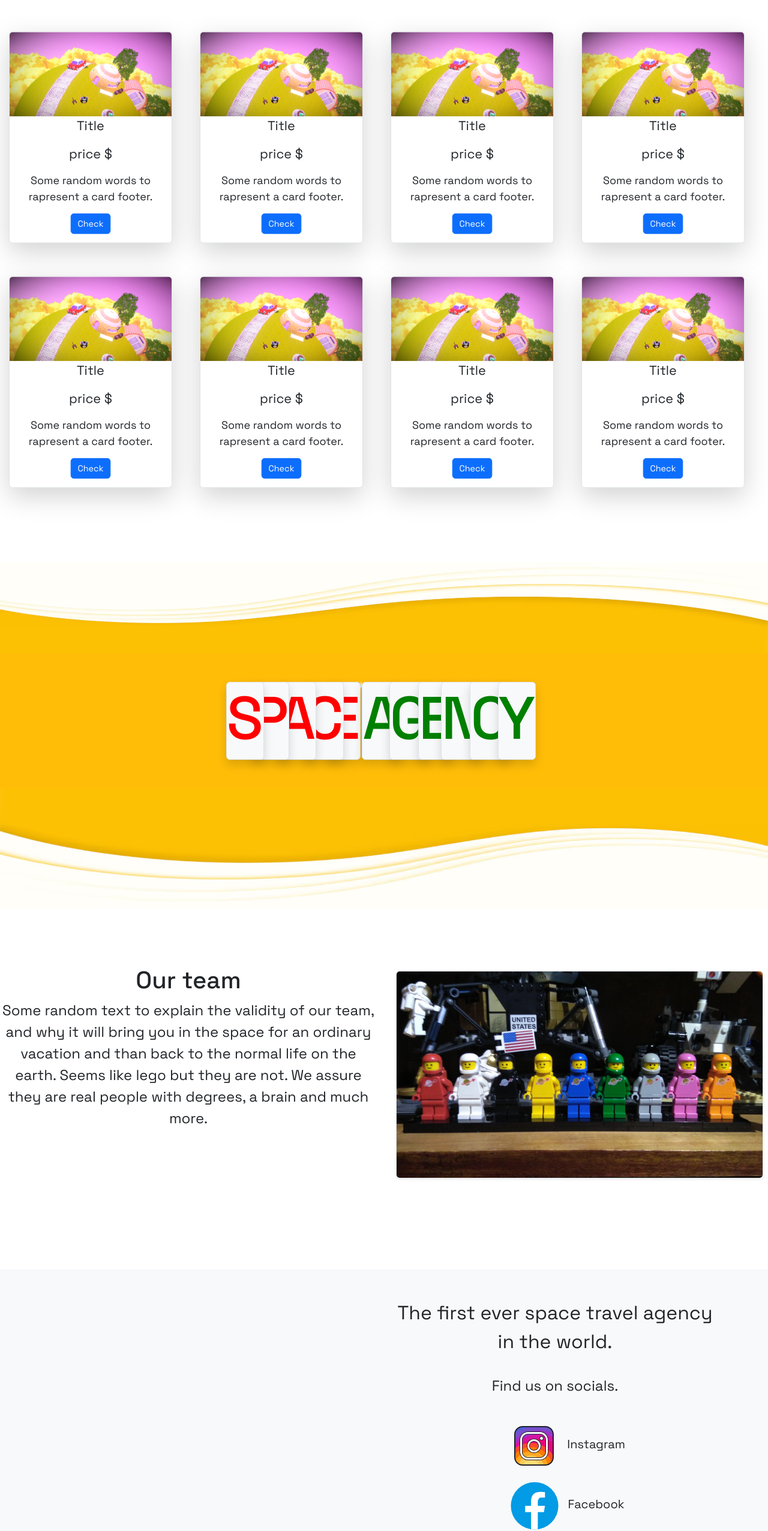
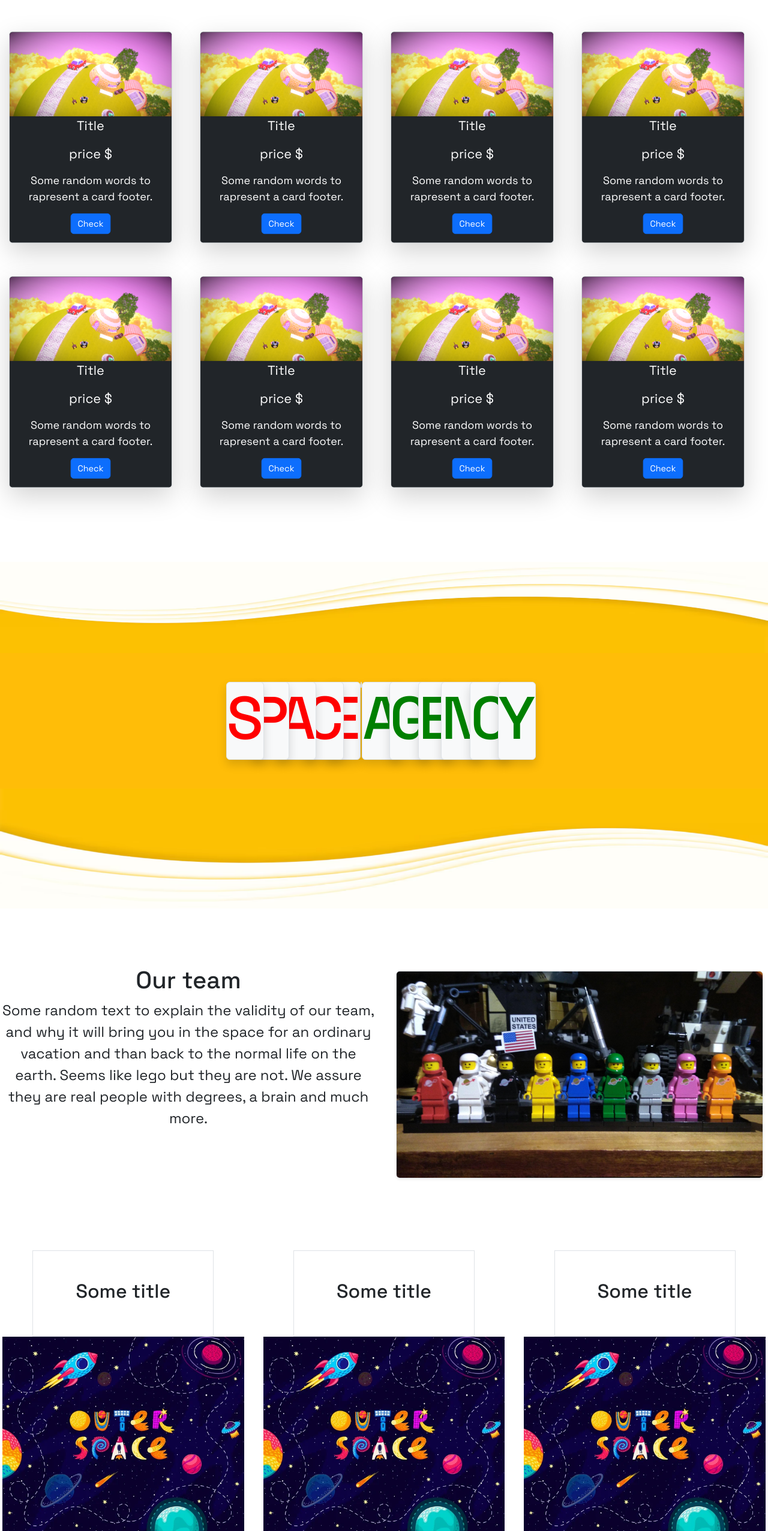
Before and after one commit to RaffaeleCaravett/space-client-angular, an Angular app: page / in a window 1280 px wide. Shown: the part 1059-3612 px from the top of the page at 60% size. Built offline with nearby package versions, Linux system fonts and the light colour scheme; no server answers.

Commit message:
adding some extra effects

```diff
--- a/src/app/components/home/home.component.html
+++ b/src/app/components/home/home.component.html
@@ -23,7 +23,7 @@
     </div>
       <div class="row px-3">
        <div class="col-lg-3 col-md-4 col-sm-6 p-2" *ngFor="let n of numbers">
-      <div class="border shadow-lg rounded card">
+      <div class="border shadow-lg rounded card bg-dark text-white">
         <img src="../../../assets/Images/card.png" alt="" class="rounded-top w-100">
         <p class="fs-4">Title</p>
         <p class="fs-4">price $</p>
@@ -56,5 +56,13 @@
         <img src="../../../assets/Images/team.jpg" alt="" class="w-100 rounded border shadow-sm">
       </div>
     </div>
+<div class="col-md-4 p-3 hover-effect" *ngFor="let n of numbers1">
+<div class="border py-5 w-75 m-auto">
+  <h2>Some title</h2>
+</div>
+<div class="w-100">
+  <img src="../../../assets/Images/space.jpg" alt="" class="w-100">
+</div>
+</div>
   </div>
 </div>
--- a/src/app/components/home/home.component.scss
+++ b/src/app/components/home/home.component.scss
@@ -170,3 +170,19 @@
   }
   }
 }
+.hover-effect{
+  &:hover{
+  .border{
+    transform: translateY(50px);
+    transition: 1s;
+  }
+  img{
+    transform: translateY(-50px);
+    transition: 1s;
+    z-index: 2;
+    }
+  }
+  .border, img{
+    transition: 1s;
+  }
+}
--- a/src/app/components/home/home.component.ts
+++ b/src/app/components/home/home.component.ts
@@ -7,5 +7,6 @@ import { Component } from '@angular/core';
 })
 export class HomeComponent {
 numbers:number[]=[1,2,3,4,5,6,7,8]
+numbers1:number[]=[1,2,3]
 name:string[]=['S','P','A','C','E',' ','A','G','E','N','C','Y']
 }
```
Also changed, not shown: src/assets/Images/space.jpg (added).
